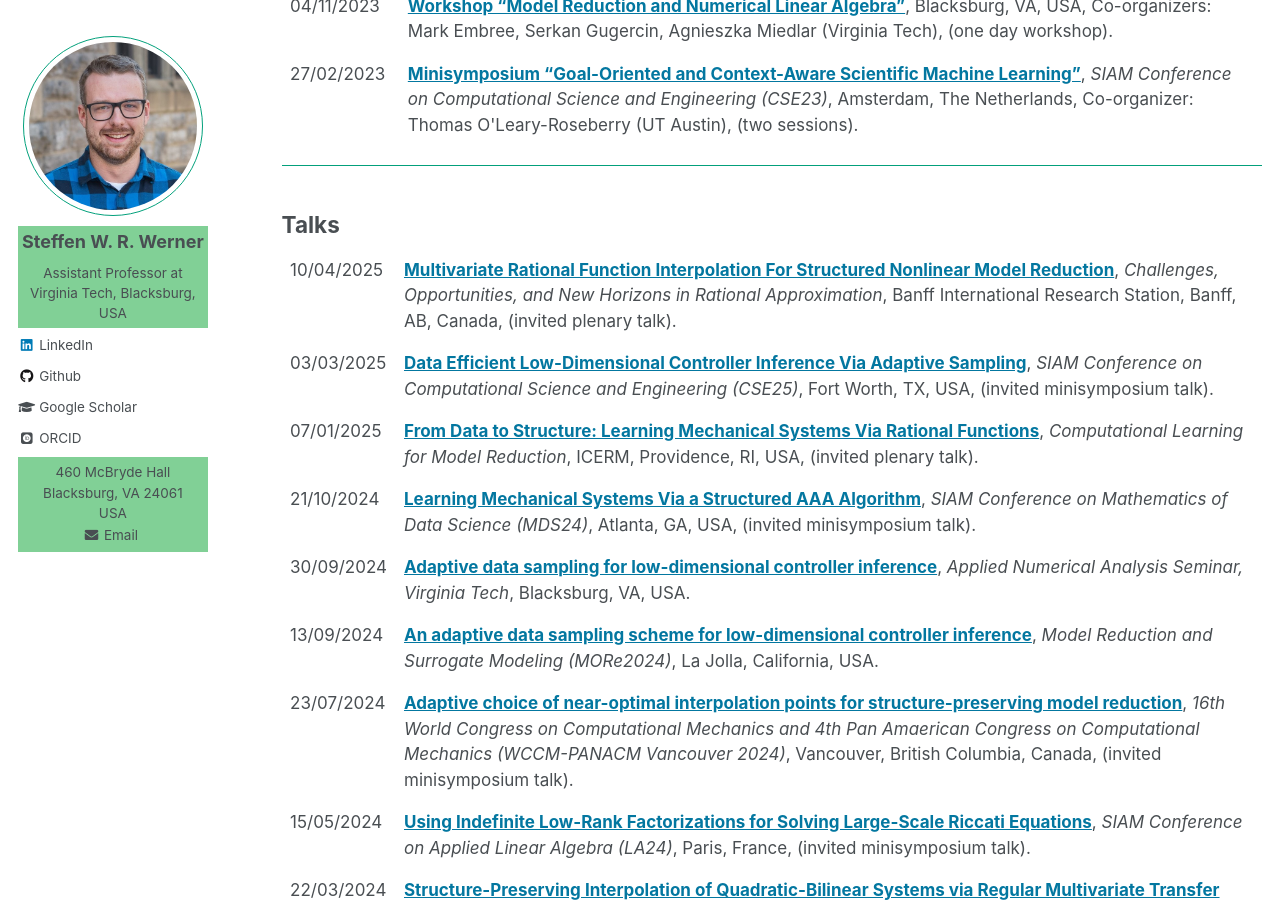
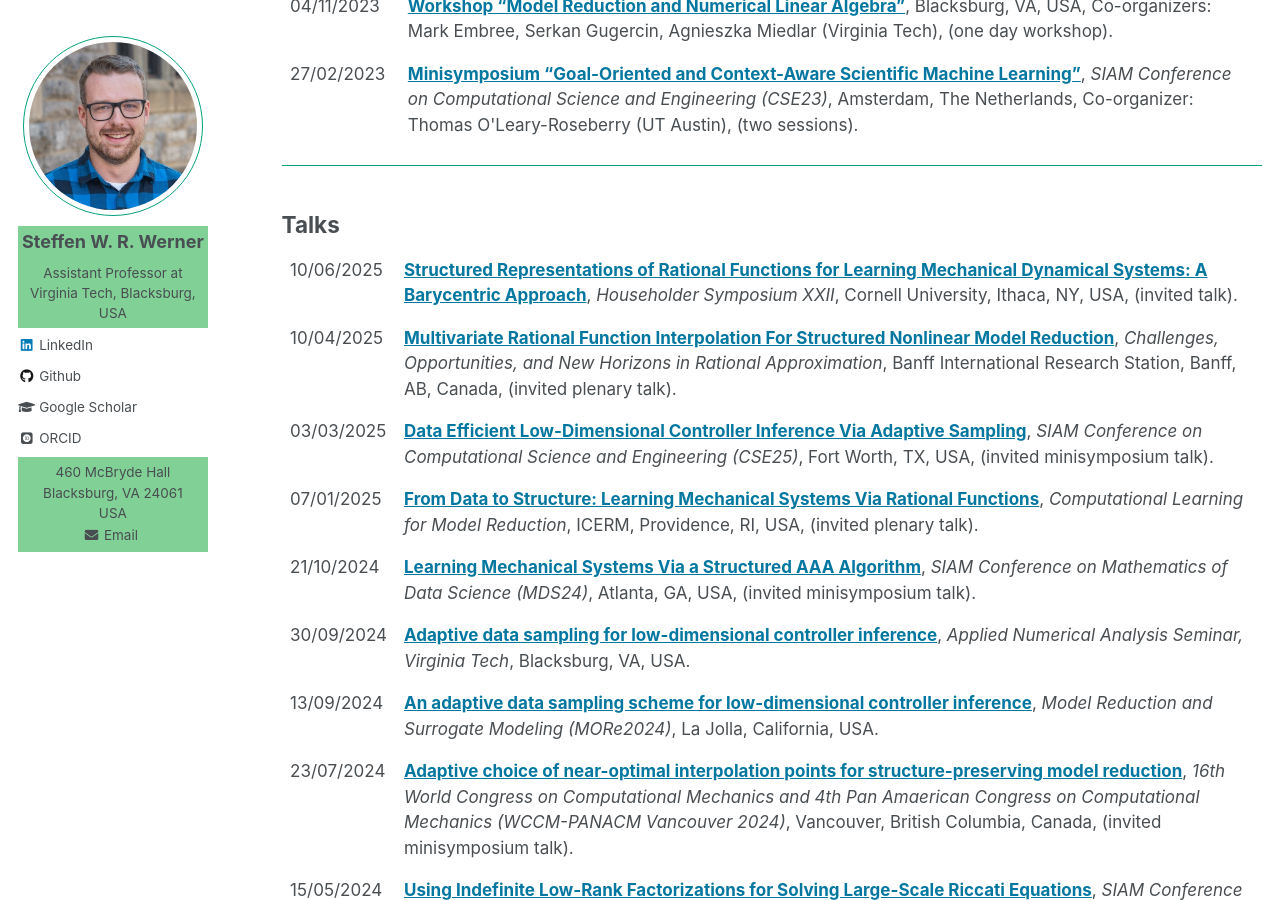
Before and after one commit to ninsteve/ninsteve.github.io, a Jekyll site: the page built from _pages/conferences.md, in a window 1280 px wide and 900 px high, scrolled down 1363 px. Built offline with Jekyll 4.4.1, drawn with Linux system fonts in a browser that asks for light colours; nearby versions of some CDN libraries; some web fonts are replaced.

Commit message:
Added talk.

```diff
--- a/_pages/conferences.md
+++ b/_pages/conferences.md
@@ -128,6 +128,17 @@ author_profile: true
 ## <a name="talks"></a>Talks ##
 
 <table class="eventtable">
+  <tr>
+    <td style="width:8%"> 10/06/2025 </td>
+    <td>
+    <strong><a target="blank_" href="https://householder-symposium.github.io/schedule.html">Structured
+    Representations of Rational Functions for Learning Mechanical Dynamical
+    Systems: A Barycentric Approach</a></strong>,
+    <i>Householder Symposium XXII</i>,
+    Cornell University, Ithaca, NY, USA,
+    (invited talk).<br>
+    </td>
+  </tr>
   <tr>
     <td style="width:8%"> 10/04/2025 </td>
     <td>
```
Also changed, not shown: other parts of _pages/conferences.md (+1 -1 lines).
